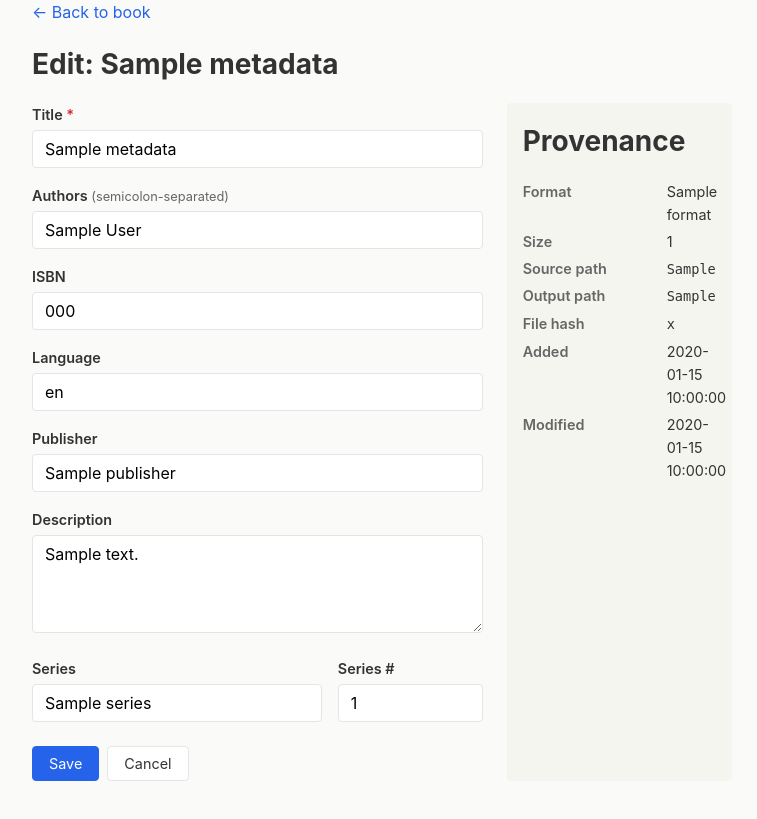
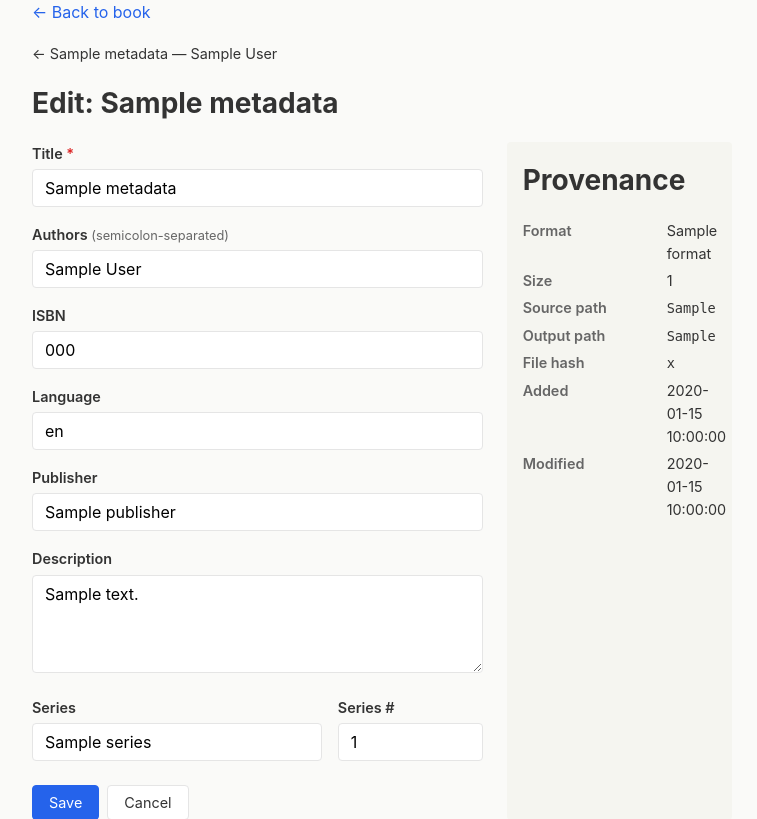
Before and after one commit to JoeCotellese/bookery, a Flask app: template src/bookery/web/templates/edit.html in a window 1280 px wide. Shown: the part 78-897 px from the top of the page, without its empty margins (160-917 px from the left). Before the commit the page ends 859 px from the top, so only its background shows below. Run offline with Flask 3, Linux system fonts and the light colour scheme; the template is opened without the code that fills it: most values are stand-ins (such as "Sample title", 1, 10 or a date in 2020); parts of the project's set-up code (start-up, migrations or seed data) failed here and were passed over.

Commit message:
feat(web): persistent book context subhead on sub-flows (#127) (#170)
Edit, enrich-search, and enrich-diff partials now lead with a shared
``_book_subhead.html`` rendering ``← <Title> — <Author>`` as a link back
to the detail view. The subhead is part of each swap target so it
survives htmx swaps without extra wiring.

Enrich routes (form + candidate diff) now thread ``return_to`` so the
back-to-detail link keeps the originating list URL alive through the
deeper sub-flow. The detail toolbar's Enrich button likewise pushes the
sub-flow URL with ``return_to`` so refresh/share land back on context.

Plan-02 step 4.

```diff
--- a/src/bookery/web/routes.py
+++ b/src/bookery/web/routes.py
@@ -361,11 +361,13 @@ def enrich_form(book_id):
         abort(404)
 
     prefill_isbn, prefill_query = _prefill_for_book(book)
+    return_to = _safe_return_to(request.args.get("return_to"))
     return render_template(
         "_enrich_search.html",
         book=book,
         prefill_isbn=prefill_isbn,
         prefill_query=prefill_query,
+        return_to=return_to,
     )
 
 
@@ -577,6 +579,7 @@ def enrich_candidate(book_id):
         abort(404)
 
     diffs = metadata_diff(book.metadata, candidate.metadata)
+    return_to = _safe_return_to(request.args.get("return_to"))
 
     return render_template(
         "_enrich_diff.html",
@@ -586,6 +589,7 @@ def enrich_candidate(book_id):
         provider_name=provider_name,
         query=query,
         candidate_id=candidate_id,
+        return_to=return_to,
     )
 
 
--- a/src/bookery/web/static/style.css
+++ b/src/bookery/web/static/style.css
@@ -89,6 +89,22 @@ header .logo {
     font-size: 1rem;
     border: 1px solid var(--color-border);
     border-radius: 4px;
+}
+
+/* Persistent book-context subhead on edit / enrich / diff sub-flows. */
+.book-subhead {
+    margin: 0 0 1rem;
+    font-size: 0.9rem;
+}
+
+.book-subhead a {
+    color: var(--color-text);
+    text-decoration: none;
+}
+
+.book-subhead a:hover,
+.book-subhead a:focus {
+    text-decoration: underline;
 }
 
 /* Visually hide content but keep it available to screen readers. */
--- /dev/null
+++ b/src/bookery/web/templates/_book_subhead.html
@@ -0,0 +1,7 @@
+{# ABOUTME: Persistent book context subhead — included by edit / enrich / diff sub-flows. #}
+{# ABOUTME: Renders as a back-link to the detail view so the user never loses track of which book they're editing. #}
+<nav class="book-subhead" aria-label="Book context">
+    <a href="{{ url_for('web.book_detail', book_id=book.id, return_to=return_to or none) }}">
+        &larr; {{ book.metadata.title }}{% if book.metadata.author %} &mdash; {{ book.metadata.author }}{% endif %}
+    </a>
+</nav>
--- a/src/bookery/web/templates/_detail_header.html
+++ b/src/bookery/web/templates/_detail_header.html
@@ -21,9 +21,11 @@
                 hx-push-url="{{ edit_url }}"
                 hx-target="#book-content"
                 hx-swap="innerHTML">Edit</button>
+        {%- set enrich_url = url_for('web.enrich_form', book_id=book.id, return_to=return_to or none) -%}
         <button type="button"
                 class="btn btn-secondary"
-                hx-get="{{ url_for('web.enrich_form', book_id=book.id) }}"
+                hx-get="{{ enrich_url }}"
+                hx-push-url="{{ enrich_url }}"
                 hx-target="#book-content"
                 hx-swap="innerHTML">Enrich</button>
         <button type="button"
--- a/src/bookery/web/templates/_edit_form.html
+++ b/src/bookery/web/templates/_edit_form.html
@@ -1,5 +1,6 @@
 {# ABOUTME: Inline edit form with read-only provenance panel and Esc-to-cancel. #}
 {# ABOUTME: Two-column on >=720px viewports, stacked on mobile (handled by CSS). #}
+{% include "_book_subhead.html" %}
 <h1 class="page-title">Edit: {{ book.metadata.title }}</h1>
 <div class="edit-layout">
     <form class="edit-form"
--- a/src/bookery/web/templates/_enrich_diff.html
+++ b/src/bookery/web/templates/_enrich_diff.html
@@ -1,5 +1,6 @@
 {# ABOUTME: Diff panel for the apply-candidate flow — current vs proposed metadata. #}
 {# ABOUTME: Includes header, per-field rows, and Apply/Back-to-results/Cancel actions. #}
+{% include "_book_subhead.html" %}
 <section class="enrich-diff" aria-labelledby="enrich-diff-heading">
     <header class="enrich-diff-header">
         <h3 id="enrich-diff-heading">
--- a/src/bookery/web/templates/_enrich_search.html
+++ b/src/bookery/web/templates/_enrich_search.html
@@ -1,5 +1,6 @@
 {# ABOUTME: Search form partial for the multi-provider enrich flow. #}
 {# ABOUTME: Pre-fills ISBN when present; otherwise pre-fills "title author" free-text. #}
+{% include "_book_subhead.html" %}
 <section class="enrich" aria-labelledby="enrich-heading">
     <h3 id="enrich-heading">Search providers</h3>
 
```
Also changed, not shown: tests/web/test_navigation_state.py (+65 -0 lines).
